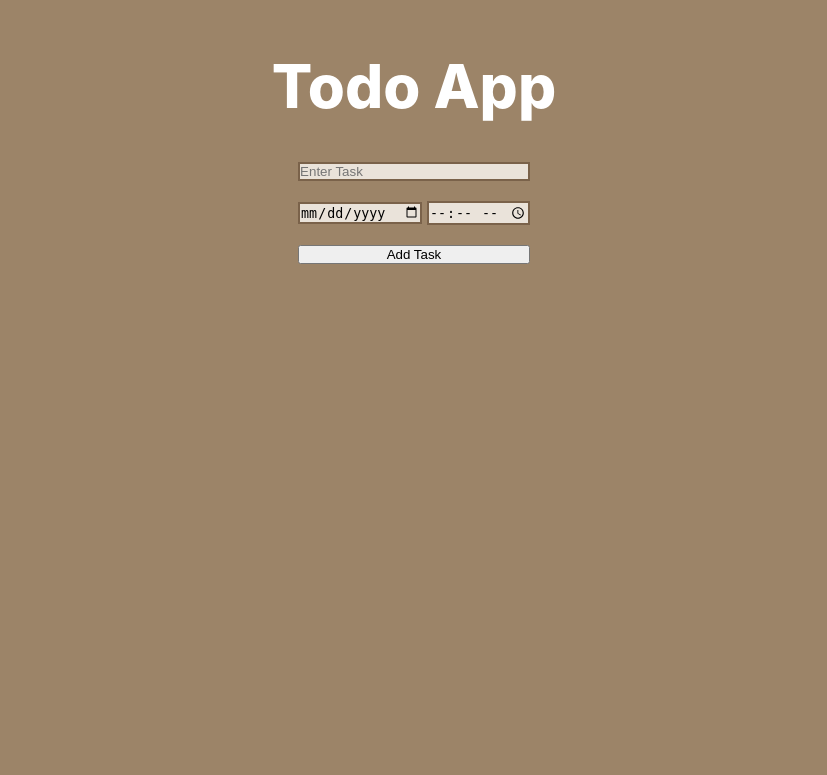
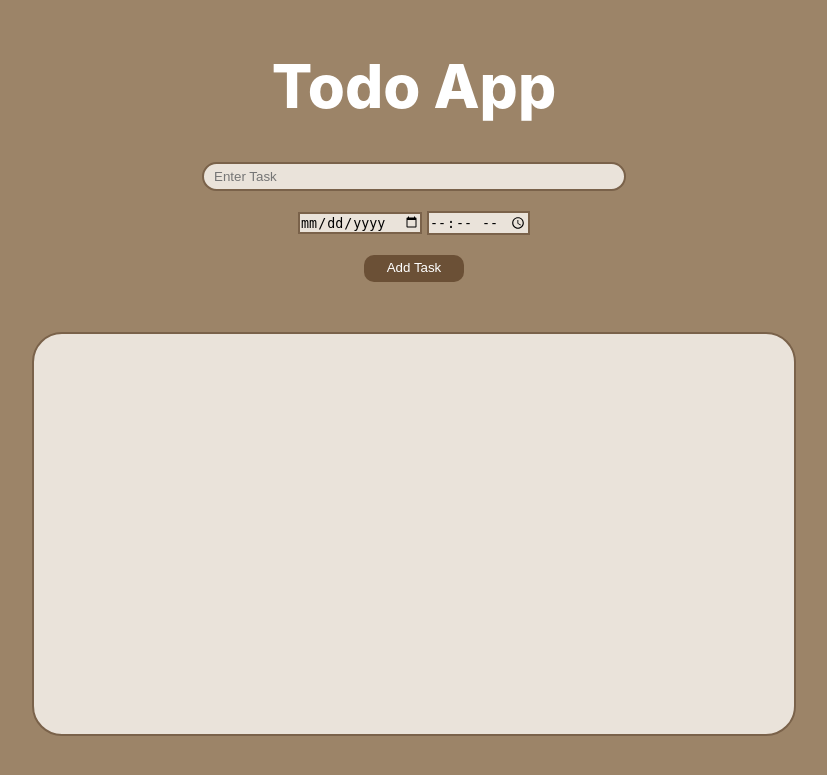
Before and after one commit to harshalpatil2809/Flask-TODOAPP, a Flask app: page / in a window 1280 px wide. Shown: the top 775 px of the page, without its empty margins (226-1053 px from the left). Run offline with Flask 3, Linux system fonts and the light colour scheme.

Commit message:
finish todo app

```diff
--- a/static/style.css
+++ b/static/style.css
@@ -24,8 +24,85 @@ input{
     background-color: #EAE3DA;
     border: 2px solid #7A624A;
 }
-form{
+.input-form{
     display: flex;
     flex-direction: column;
     gap: 20px;
+    align-items: center;
 }
+
+
+.task{
+    width: 400px;
+    height: auto;
+    padding: 5px 10px;
+    color:black;
+    border-radius: 40px;
+    outline: none;
+}
+
+form button{
+    width: 100px;
+    height: auto;
+    background-color: #6B5036;
+    color: #FFFFFF;
+    border: none;
+    padding: 5px 15px 7px 15px;
+    border-radius: 10px;
+    text-align: center;
+    align-items: center;
+}
+
+
+
+/* output styling */
+
+.output{
+    margin-top: 50px;
+    height: 300px;
+    width: 700px;
+    background-color: #EAE3DA;
+    border: 2px solid #7A624A;
+    overflow-y: scroll;
+    overflow-x: hidden;
+    padding: 50px 30px;
+    border-radius: 30px;
+    display: flex;
+    justify-content: center;
+    color: black;
+}
+
+.output::-webkit-scrollbar{
+    width: 7px;
+    height: auto;
+}
+.output::-webkit-scrollbar-track{
+    background: none;
+    border-radius: 8px;
+}
+.output::-webkit-scrollbar-thumb {
+  background: #C9A66B;
+  border-radius: 8px;
+  border: 2px solid #C9A66B;
+}
+
+li button{
+    width: 100px;
+    height: auto;
+    background-color: #6B5036;
+    color: #FFFFFF;
+    border: none;
+    padding: 5px 15px 7px 15px;
+    border-radius: 10px;
+    text-align: center;
+}
+ul{
+    display: flex;
+    flex-direction: column;
+    gap: 10px;
+}
+li{
+    display: flex;
+    flex-direction: row;
+    gap: 10px;
+}
--- a/templates/index.html
+++ b/templates/index.html
@@ -8,8 +8,8 @@
 </head>
 <body>
     <h1> Todo App </h1>
-    <form action="/add" method="post">
-        <input type="text" name="task" id="task" placeholder="Enter Task">
+    <form action="/add" method="post" class="input-form">
+        <input type="text" name="task" id="task" placeholder="Enter Task" class="task">
         <div>
             <input type="date" name="date" id="date">
             <input type="time" name="time" id="time">
@@ -17,11 +17,12 @@
         <button type="submit">Add Task</button>
     </form>
 
-    <div>
+    <div class="output">
         {% if tasks %}
         <ul style="list-style: none;">
             {% for t in tasks %}
-                <li><input type="checkbox" name="checkbox" id="checkbox">{{ t.task }} | {{ t.date }} | {{ t.time }}
+                <li>
+                <input type="checkbox" name="checkbox" id="checkbox">{{ t.task }} | {{ t.date }} | {{ t.time }}
                 <form action="/delete/{{ loop.index0 }}" method="post">
                     <button type="submit">Delete</button>
                 </form>
```
